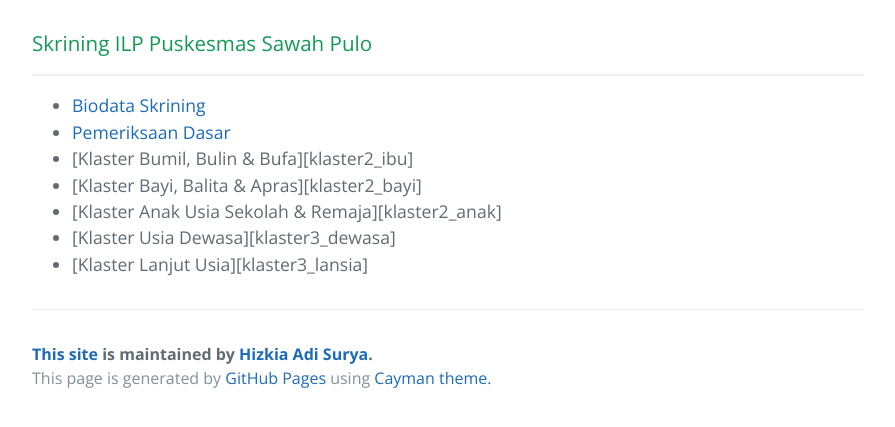
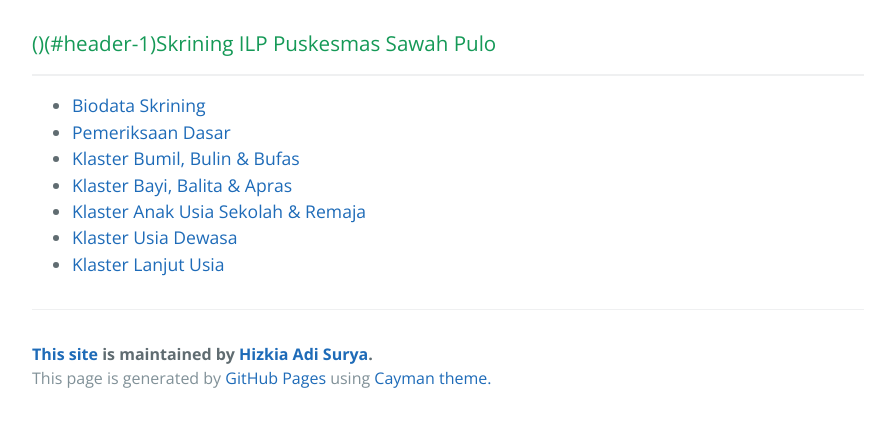
Before and after one commit to pkmsawahpulo/pkmsawahpulo.github.io, a Jekyll site: the page built from skrining_ilp.md, in a window 1280 px wide, cut to the strip 347-774 px from the top of the page. Shown: the whole strip, without its empty margins (192-1087 px from the left). Built offline with Jekyll 4.4.1, drawn with Linux system fonts in a browser that asks for light colours; our own code applies the rules of GitHub Pages for plain Markdown files.

Commit message:
update typo

```diff
--- a/skrining_ilp.md
+++ b/skrining_ilp.md
@@ -2,12 +2,12 @@
 layout: default
 ---
 
-### [](#header-1)Skrining ILP Puskesmas Sawah Pulo
+### ()(#header-1)Skrining ILP Puskesmas Sawah Pulo
 * * *
-- <a href="https://docs.google.com/forms/d/e/1FAIpQLSeVSUOSzxA7sv9VSQqg33fxetakq2S5cTUpudgcDD9g9szOkg/viewform?usp=sharing">Biodata Skrining</a>
-- <a href="https://docs.google.com/forms/d/e/1FAIpQLScjPZmhJHKkzx_BSh5YGMz9XNdXnTkjLadrXtQVzYGZGahFxQ/viewform?usp=sharing">Pemeriksaan Dasar</a>
-- [Klaster Bumil, Bulin & Bufa][klaster2_ibu]
-- [Klaster Bayi, Balita & Apras][klaster2_bayi]
-- [Klaster Anak Usia Sekolah & Remaja][klaster2_anak]
-- [Klaster Usia Dewasa][klaster3_dewasa]
-- [Klaster Lanjut Usia][klaster3_lansia]
+-   <a href="https://docs.google.com/forms/d/e/1FAIpQLSeVSUOSzxA7sv9VSQqg33fxetakq2S5cTUpudgcDD9g9szOkg/viewform?usp=sharing">Biodata Skrining</a>
+-   <a href="https://docs.google.com/forms/d/e/1FAIpQLScjPZmhJHKkzx_BSh5YGMz9XNdXnTkjLadrXtQVzYGZGahFxQ/viewform?usp=sharing">Pemeriksaan Dasar</a>
+-   [Klaster Bumil, Bulin & Bufas](klaster2_ibu)
+-   [Klaster Bayi, Balita & Apras](klaster2_bayi)
+-   [Klaster Anak Usia Sekolah & Remaja](klaster2_anak)
+-   [Klaster Usia Dewasa](klaster3_dewasa)
+-   [Klaster Lanjut Usia](klaster3_lansia)
```
